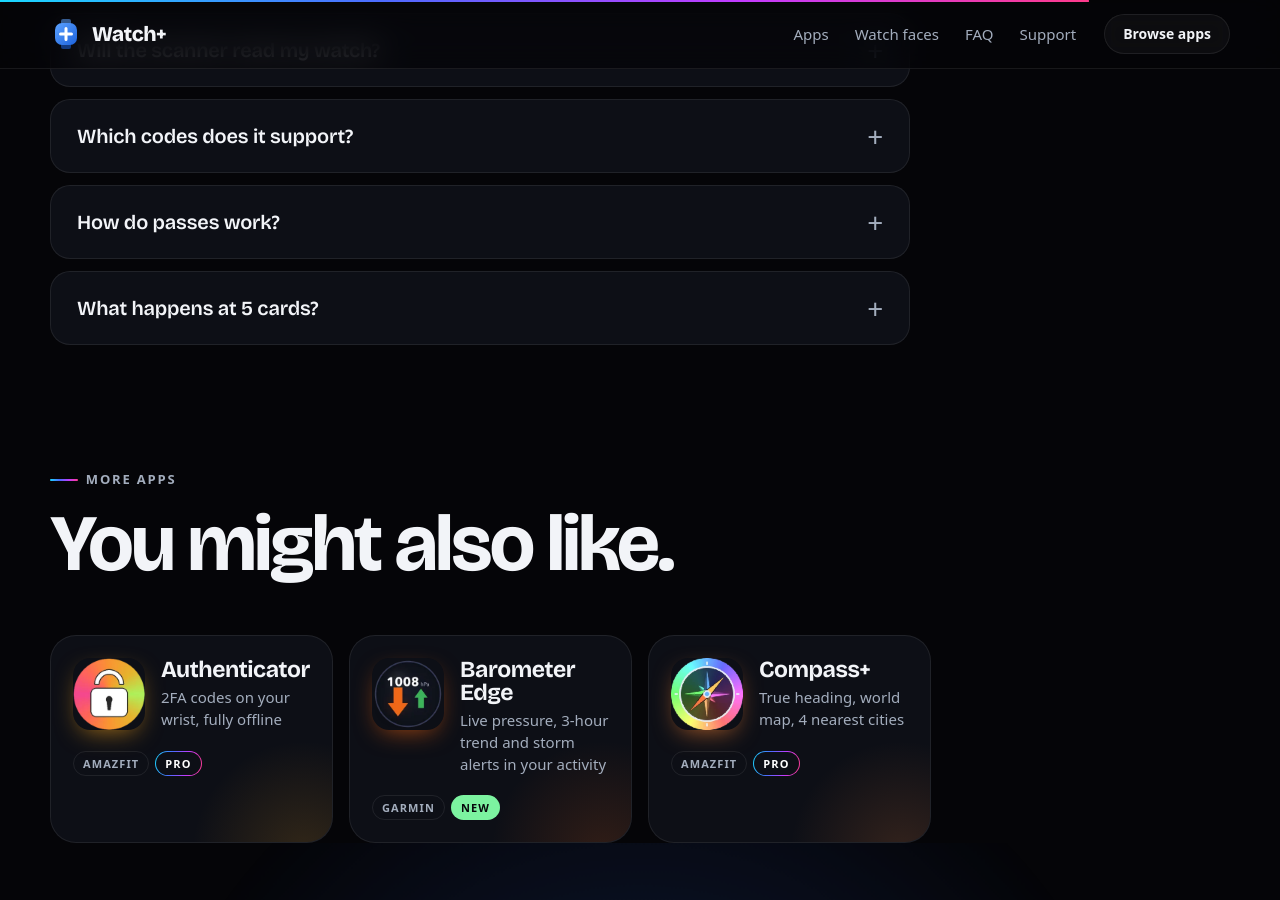
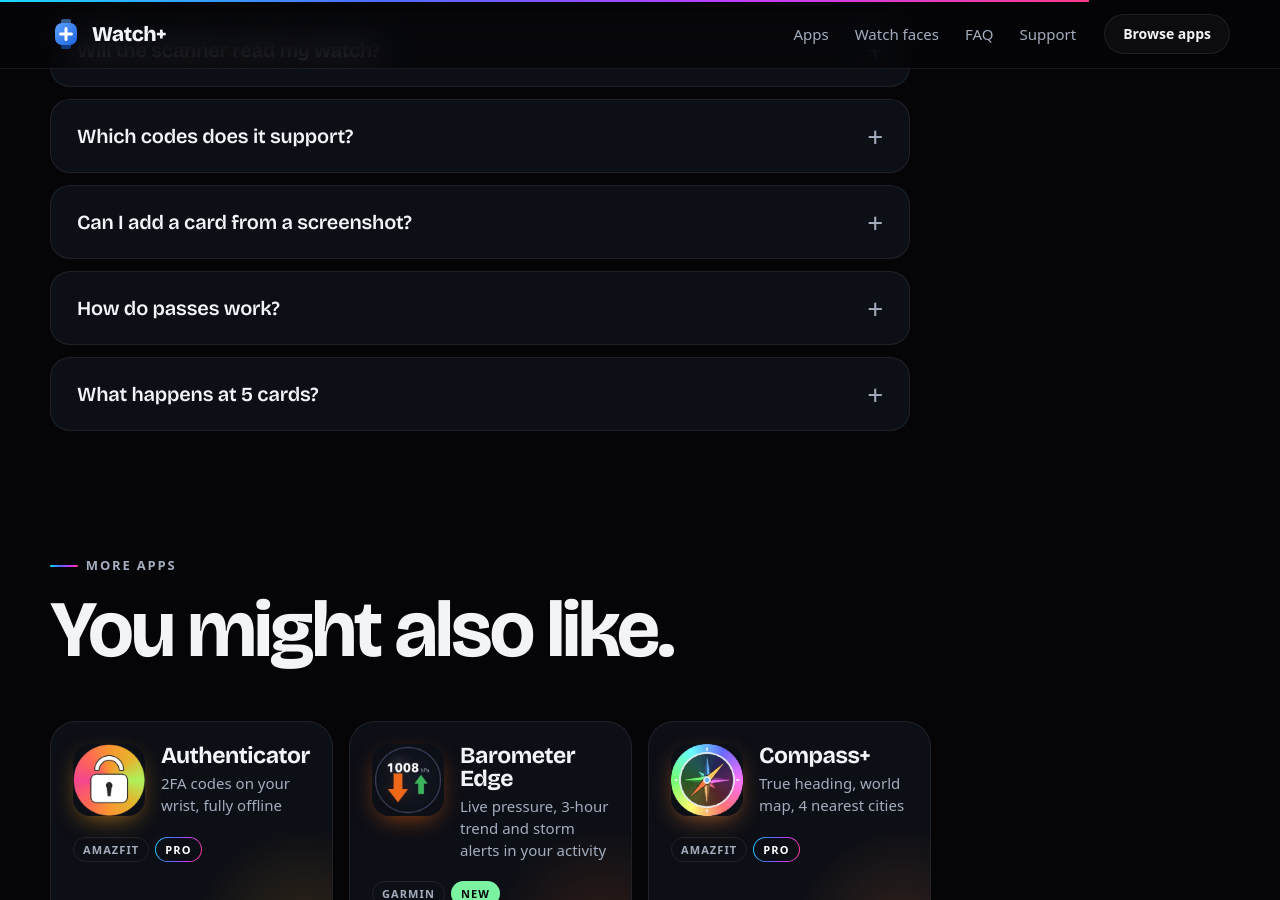
Before and after one commit to galulex/watchplus-site, a Jekyll site: the page built from _apps/amazwallet.md, in a window 1280 px wide and 900 px high, scrolled down 4713 px. Built offline with Jekyll 4.4.1, drawn with Linux system fonts in a browser that asks for light colours; part of the change alters nothing that is shown.

Commit message:
AmazWallet: FAQ on adding a card from a screenshot
Co-Authored-By: Claude Opus 5.5 <noreply@anthropic.com>

```diff
--- a/_apps/amazwallet.md
+++ b/_apps/amazwallet.md
@@ -34,6 +34,7 @@ plans:
 faq:
   - { q: "Will the scanner read my watch?", a: "Most till scanners read a watch screen fine. Tap the card to go full screen at full brightness. Some old laser scanners can’t read any screen." }
   - { q: "Which codes does it support?", a: "EAN-13, EAN-8, UPC-A, Code 39, Code 128 and QR." }
+  - { q: "Can I add a card from a screenshot?", a: "Yes. When adding a card in the Zepp app, tap 📷 in the code field and pick a screenshot or photo of the barcode. The number and code type fill in for you." }
   - { q: "How do passes work?", a: "With Pro, upload the .pkpass file or a screenshot of the pass in the Zepp app. The watch shows it as a scannable QR code." }
   - { q: "What happens at 5 cards?", a: "You keep every card you have. Pro only lifts the limit on adding more." }
 final: Pay. Scan. Go.
```
